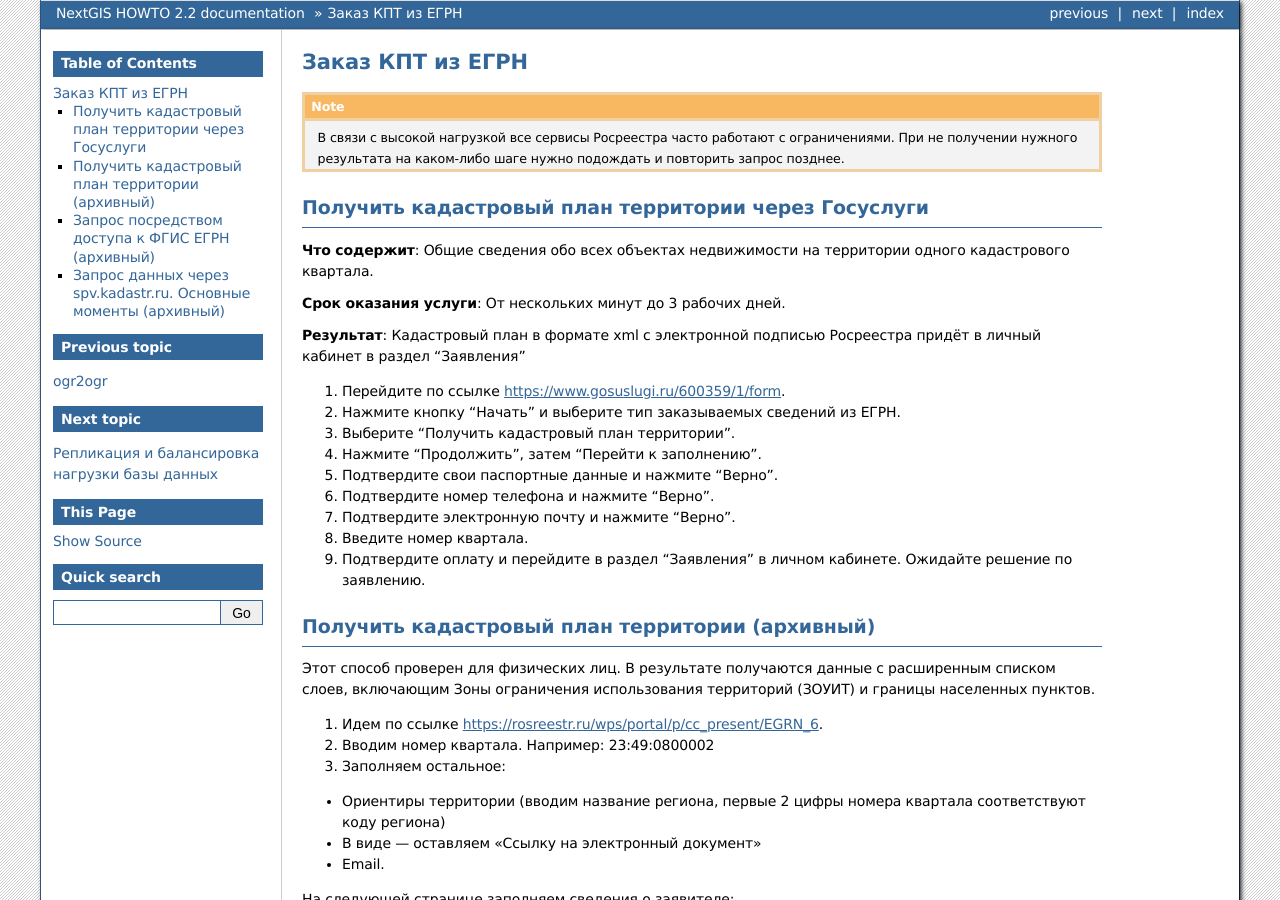
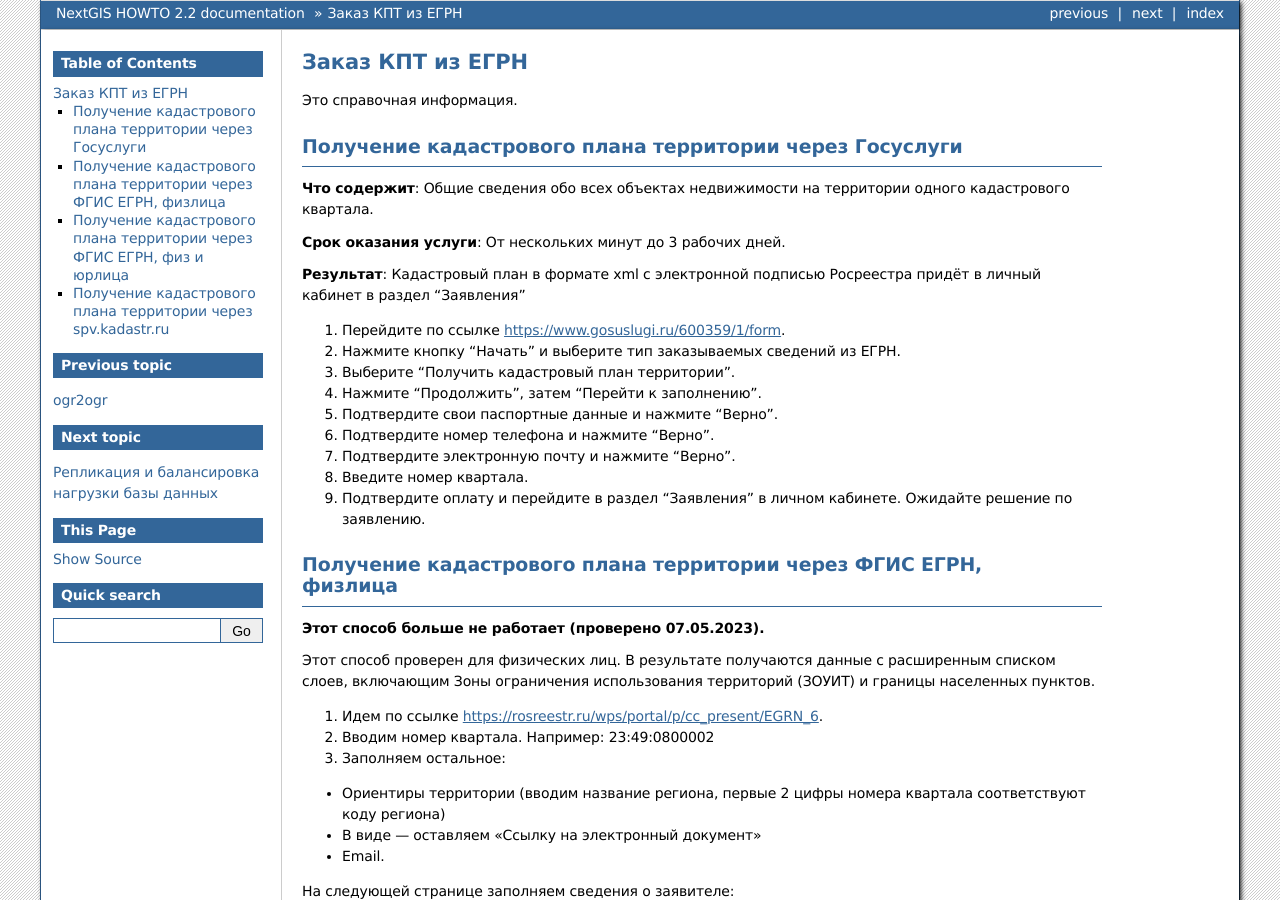
Before and after one commit to nextgis/docs_howto, a Sphinx documentation site: the page built from source/egrn_source.rst, in a window 1280 px wide and 900 px high. Built offline with Sphinx 7.4.7, drawn with Linux system fonts in a browser that asks for light colours; formulas are drawn with MathJax 3; pages that are not in the unit, such as notebooks, are missing from menus; some of the changed text lies outside the part shown.

Commit message:
Update egrn_source.rst

```diff
--- a/source/egrn_source.rst
+++ b/source/egrn_source.rst
@@ -5,14 +5,10 @@
 Заказ КПТ из ЕГРН
 =================
 
-.. note::
-  В связи с высокой нагрузкой все сервисы Росреестра часто работают с ограничениями. При не получении нужного результата на каком-либо шаге нужно подождать и повторить запрос позднее.
+Это справочная информация.
 
-
-
-Получить кадастровый план территории через Госуслуги
------------------------------------------------------
-
+Получение кадастрового плана территории через Госуслуги
+-------------------------------------------------------
 
 **Что содержит**:
 Общие сведения обо всех объектах недвижимости на территории одного кадастрового квартала.
@@ -34,8 +30,10 @@
 9. Подтвердите оплату и перейдите в раздел "Заявления" в личном кабинете. Ожидайте решение по заявлению.
 
 
-Получить кадастровый план территории (архивный)
-----------------------------------------------
+Получение кадастрового плана территории через ФГИС ЕГРН, физлица
+----------------------------------------------------------------
+
+**Этот способ больше не работает (проверено 07.05.2023).**
 
 Этот способ проверен для физических  лиц. В результате получаются данные с расширенным списком слоев, включающим Зоны ограничения использования территорий (ЗОУИТ) и границы населенных пунктов.
 
@@ -81,8 +79,10 @@ https://rosreestr.ru/wps/portal/p/cc_ib_portal_services/cc_check_request_status/
 
 После оплаты в течение 3 дней придет несколько писем. Одно из них сообщит ключ доступа и ссылку на скачивание результата.
 
-Запрос посредством доступа к ФГИС ЕГРН (архивный)
-------------------------------------------------
+Получение кадастрового плана территории через ФГИС ЕГРН, физ и юрлица
+---------------------------------------------------------------------
+
+**Этот способ больше не работает (проверено 07.05.2023).**
 
 Этот способ работает как для физических, так и юридических лиц.
 
@@ -113,8 +113,10 @@ https://rosreestr.ru/wps/portal/p/cc_ib_portal_services/cc_check_request_status/
 11. Дождаться появления результата в списке результатов.
 
 
-Запрос данных через spv.kadastr.ru. Основные моменты (архивный)
--------------------------------------------------------------
+Получение кадастрового плана территории через spv.kadastr.ru
+------------------------------------------------------------
+
+**Этот способ больше не работает (проверено 07.05.2023).**
 
 1. **Регионы, для которых доступен этот способ заказа данных**
 
```
